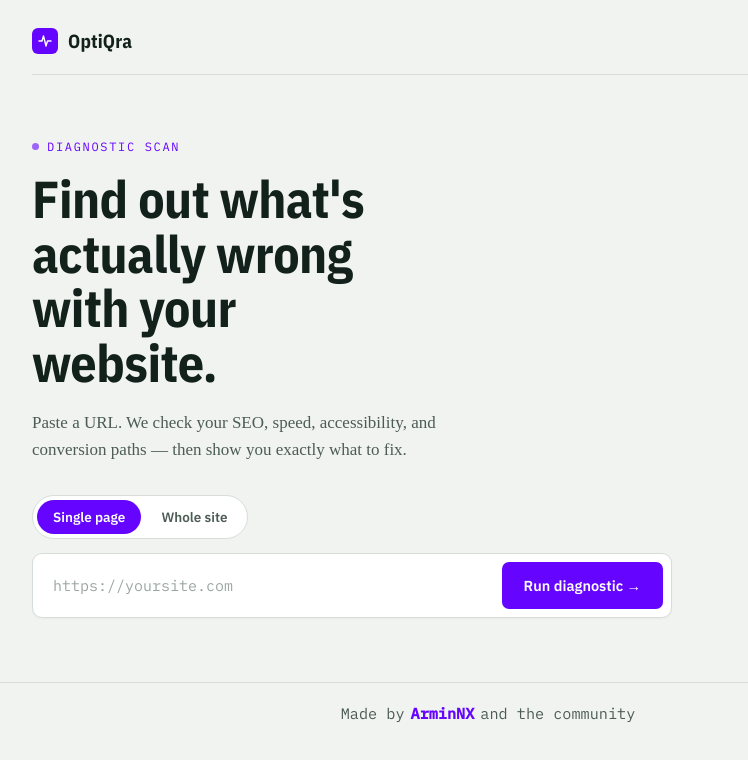
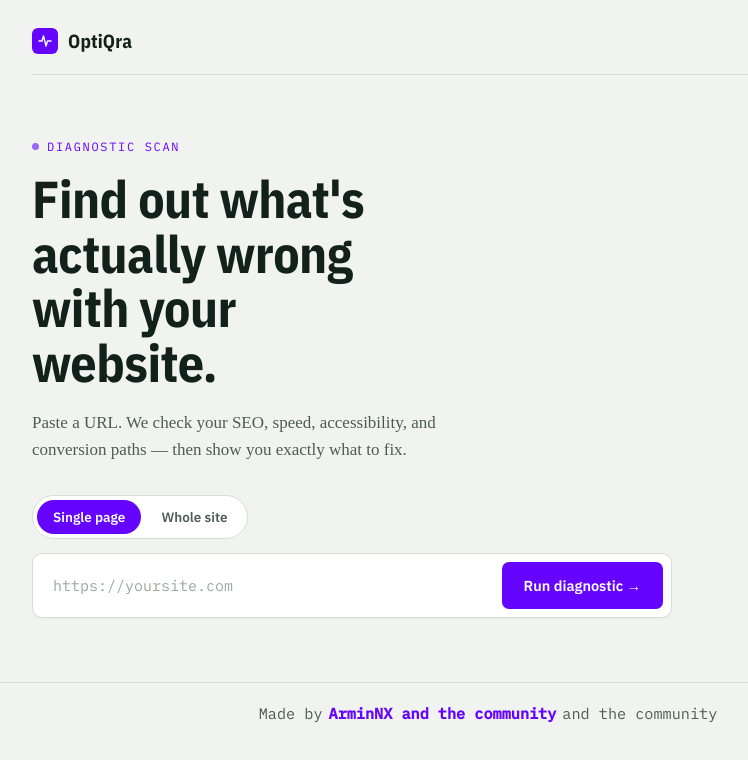
Before and after one commit to armin5872/OptiQra, a Next.js app: page / in a window 1280 px wide. Shown: the top 760 px of the page, without its empty margins (152-900 px from the left). Built offline with nearby package versions, Linux system fonts and the light colour scheme.

Commit message:
Update footer link and text in layout.tsx

```diff
--- a/src/app/layout.tsx
+++ b/src/app/layout.tsx
@@ -101,11 +101,11 @@ export default function RootLayout({
 				<footer className="site-footer">
 					<span>Made by</span>{" "}
 					<a
-						href="https://github.com/armin5872"
+						href="https://github.com/armin5872/OptiQra"
 						target="_blank"
 						rel="noopener noreferrer"
 					>
-						ArminNX
+						ArminNX and the community
 					</a>
 					<span>and the community</span>
 				</footer>
```
